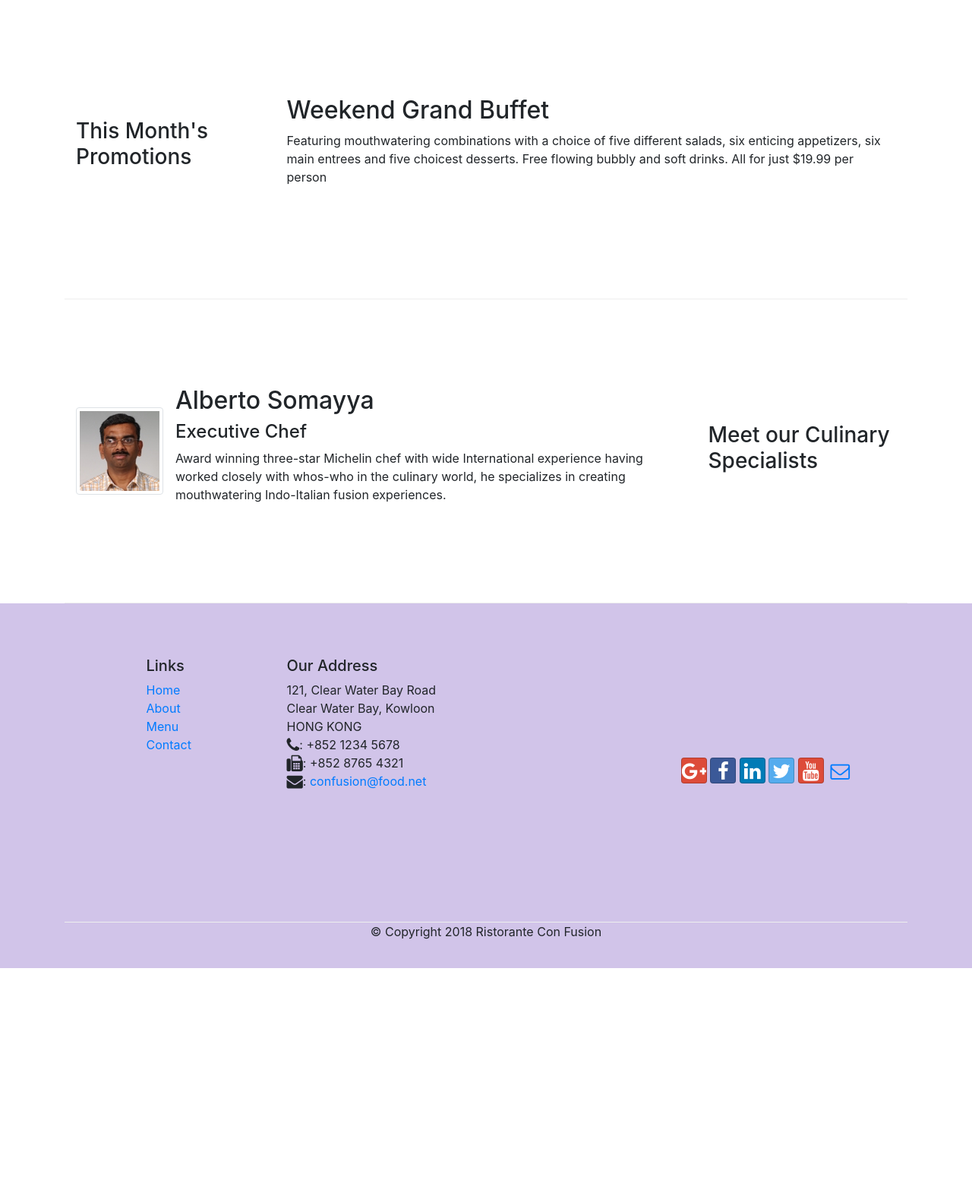
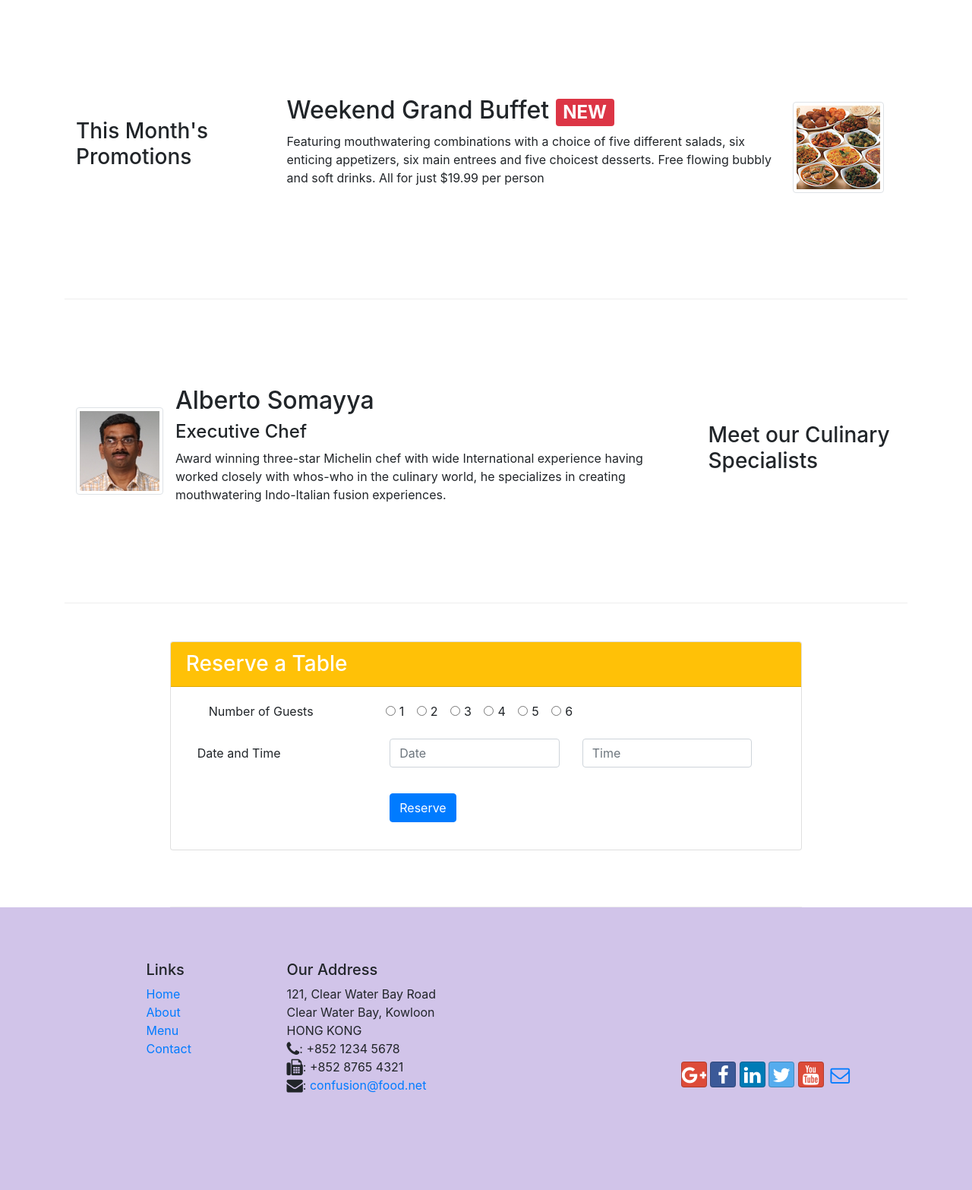
Before and after one commit to evangeldaping/Bootstrap4, a website: page index.html in a window 1280 px wide. Shown: the part 740-2306 px from the top of the page at 76% size. Before the commit the page ends 2014 px from the top, so only its background shows below. Drawn offline with nearby package versions, Linux system fonts and the light colour scheme.

Commit message:
Assignment 2

```diff
--- a/index.html
+++ b/index.html
@@ -26,86 +26,176 @@
             <a class="navbar-brand" href="./index.html"><img src="img/logo.png" height="30" width="41"></a>
             <div class="collapse navbar-collapse" id="Navbar">
                 <ul class="navbar-nav mr-auto">
-                    <li class="nav-item active"><a class="nav-link" href="#"><span class="fa fa-home fa-lg"></span> Home</a></li>
-                    <li class="nav-item"><a class="nav-link" href="./aboutus.html"><span class="fa fa-info fa-lg"></span> About</a></li>
-                    <li class="nav-item"><a class="nav-link" href="#"><span class="fa fa-list fa-lg"></span> Menu</a></li>
-                    <li class="nav-item"><a class="nav-link" href="./contactus.html"><span class="fa fa-address-card fa-lg"></span> Contact</a></li>
+                    <li class="nav-item active"><a class="nav-link" href="#"><span class="fa fa-home fa-lg"></span>
+                            Home</a></li>
+                    <li class="nav-item"><a class="nav-link" href="./aboutus.html"><span
+                                class="fa fa-info fa-lg"></span> About</a></li>
+                    <li class="nav-item"><a class="nav-link" href="#"><span class="fa fa-list fa-lg"></span> Menu</a>
+                    </li>
+                    <li class="nav-item"><a class="nav-link" href="./contactus.html"><span
+                                class="fa fa-address-card fa-lg"></span> Contact</a></li>
                 </ul>
             </div>
         </div>
     </nav>
 
-    <header class = "jumbotron">
-        <div class = "container">
-            <div class = "row row-header">
-                <div class = "col-12 col-sm-6">
+    <header class="jumbotron">
+        <div class="container">
+            <div class="row row-header">
+                <div class="col-12 col-sm-6">
                     <h1>Ristorante con Fusion</h1>
-                    <p>We take inspiration from the World's best cuisines, and create a unique fusion experience. Our lipsmacking creations will tickle your culinary senses!</p>
+                    <p>We take inspiration from the World's best cuisines, and create a unique fusion experience. Our
+                        lipsmacking creations will tickle your culinary senses!</p>
                 </div>
                 <div class="col-12 col-sm align-self-center">
                     <img src="img/logo.png" class="img-fluid">
+                </div>
+
+                <div class="col-12 col-sm align-self-center">
+                    <a href="#ReserveTable" class="btn btn-block btn-warning">Reserve Table</a>
                 </div>
             </div>
         </div>
     </header>
 
-    <div class = "container">
-        <div class = "row row-content align-items-center">
-            <div class = "col-12 col-sm-4 order-sm-last col-md-3">
+    <div class="container">
+        <div class="row row-content align-items-center">
+            <div class="col-12 col-sm-4 order-sm-last col-md-3">
                 <h3>Our Lipsmacking Culinary Creations</h3>
             </div>
-            <div class = "col col-sm order-sm-first col-md">
+            <div class="col col-sm order-sm-first col-md">
                 <div class="media">
                     <img class="d-flex mr-3 img-thumbnail align-self-center" src="img/uthappizza.png" alt="uthappizza">
                     <div class="media-body">
-                        <h2 class="mt-0">Uthappizza <span class="badge badge-danger">HOT</span> <span class="badge badge-pill badge-secondary">$4.99</span></h2>
-                        <p>A unique combination of Indian Uthappam (pancake) and Italian pizza, topped with Cerignola olives, ripe vine cherry tomatoes, Vidalia onion, Guntur chillies and Buffalo Paneer.</p>
+                        <h2 class="mt-0">Uthappizza <span class="badge badge-danger">HOT</span> <span
+                                class="badge badge-pill badge-secondary">$4.99</span></h2>
+                        <p class="d-none d-sm-block">A unique combination of Indian Uthappam (pancake) and Italian
+                            pizza, topped with Cerignola
+                            olives, ripe vine cherry tomatoes, Vidalia onion, Guntur chillies and Buffalo Paneer.</p>
                     </div>
                 </div>
             </div>
         </div>
 
 
-        <div class = "row row-content align-items-center">
-            <div class = "col-12 col-sm-4 col-md-3">
+        <div class="row row-content align-items-center">
+            <div class="col-12 col-sm-4 col-md-3">
                 <h3>This Month's Promotions</h3>
             </div>
-            <div class = "col col-sm col-md">
-                <h2>Weekend Grand Buffet</h2>
-                <p>Featuring mouthwatering combinations with a choice of five different salads, six enticing appetizers, six main entrees and five choicest desserts. Free flowing bubbly and soft drinks. All for just $19.99 per person </p>
+            <div class="col col-sm order-sm-last col-md">
+                <div class="media">
+                    <div class="media-body">
+                        <h2 class="mt-0">Weekend Grand Buffet <span class="badge badge-danger">NEW</span></h2>
+                        <p class="d-none d-sm-block">Featuring mouthwatering combinations with a choice of five
+                            different salads, six enticing appetizers,
+                            six main entrees and five choicest desserts. Free flowing bubbly and soft drinks. All for
+                            just
+                            $19.99 per person </p>
+                    </div>
+                    <img class="d-flex mr-3 img-thumbnail align-self-center" src="img/buffet.png" alt="buffet">
+                </div>
             </div>
         </div>
 
-        <div class = "row row-content align-items-center">
-            <div class = "col-12 col-sm-4 order-sm-last col-md-3">
+        <div class="row row-content align-items-center">
+            <div class="col-12 col-sm-4 order-sm-last col-md-3">
                 <h3>Meet our Culinary Specialists</h3>
             </div>
-            <div class = "col col-sm order-sm-first col-md">
+            <div class="col col-sm order-sm-first col-md">
                 <div class="media">
                     <img class="d-flex mr-3 img-thumbnail align-self-center" src="img/alberto.png" alt="alberto">
                     <div class="media-body">
                         <h2>Alberto Somayya</h2>
                         <h4>Executive Chef</h4>
-                        <p>Award winning three-star Michelin chef with wide International experience having worked closely with whos-who in the culinary world, he specializes in creating mouthwatering Indo-Italian fusion experiences. </p>
-                </div>
+                        <p class="d-none d-sm-block">Award winning three-star Michelin chef with wide International
+                            experience having worked
+                            closely with whos-who in the culinary world, he specializes in creating mouthwatering
+                            Indo-Italian fusion experiences. </p>
                     </div>
                 </div>
             </div>
         </div>
 
-    <footer class = "footer">
-        <div class = "container">
-            <div class = "row row-content">
-                <div class = "col-4 offset-1 col-sm-2">
+        <div class="col-12 col-sm-9 row-content align-items-center" id="ReserveTable">
+            <div class="card">
+                <h3 class="card-header bg-warning text-white">Reserve a Table</h3>
+                <div class="card-body">
+                    <form>
+
+                        <div class="form-group row container">
+
+                            <div class="col-12 col-md-12 form-group">
+                                <label class="col-12 col-md-4 align-items-center" for="guestnumber">Number of Guests</label>
+                                <div class="form-check-inline">
+                                    <label class="form-check-label">
+                                        <input type="radio" class="form-check-input" name="one">1
+                                    </label>
+                                </div>
+                                <div class="form-check-inline">
+                                    <label class="form-check-label">
+                                        <input type="radio" class="form-check-input" name="two">2
+                                    </label>
+                                </div>
+                                <div class="form-check-inline">
+                                    <label class="form-check-label">
+                                        <input type="radio" class="form-check-input" name="three">3
+                                    </label>
+                                </div>
+                                <div class="form-check-inline">
+                                    <label class="form-check-label">
+                                        <input type="radio" class="form-check-input" name="four">4
+                                    </label>
+                                </div>
+                                <div class="form-check-inline">
+                                    <label class="form-check-label">
+                                        <input type="radio" class="form-check-input" name="five">5
+                                    </label>
+                                </div>
+                                <div class="form-check-inline">
+                                    <label class="form-check-label">
+                                        <input type="radio" class="form-check-input" name="six">6
+                                    </label>
+                                </div>
+                            </div>
+
+
+                            <label for="datetime" class="col-12 col-md-4 col-form-label">Date and Time</label>
+
+                            <div class="col-12 col-md-4">
+                                <input type="tel" class="form-control" id="date" name="date" placeholder="Date">
+                            </div>
+                            <div class="col-12 col-md-4">
+                                <input type="tel" class="form-control" id="time" name="time" placeholder="Time">
+                            </div>
+
+                            <br><br><br>
+                            <div class="offset-md-4 col-12 col-md-4">
+                                <button type="submit" class="btn btn-primary">
+                                    Reserve
+                                </button>
+                            </div>
+                        </div>
+                    </form>
+                </div>
+            </div>
+        </div>
+    </div>
+
+    </div>
+
+    <footer class="footer">
+        <div class="container">
+            <div class="row row-content">
+                <div class="col-4 offset-1 col-sm-2">
                     <h5>Links</h5>
-                    <ul class = "list-unstyled">
+                    <ul class="list-unstyled">
                         <li><a href="#">Home</a></li>
                         <li><a href="./aboutus.html">About</a></li>
                         <li><a href="#">Menu</a></li>
                         <li><a href="#">Contact</a></li>
                     </ul>
                 </div>
-                <div class = "col-7 col-sm-5">
+                <div class="col-7 col-sm-5">
                     <h5>Our Address</h5>
                     <address>
                         121, Clear Water Bay Road<br>
@@ -116,19 +206,24 @@
                         <i class="fa fa-envelope fa-lg"></i>: <a href="mailto:confusion@food.net">confusion@food.net</a>
                     </address>
                 </div>
-                <div class = "col-12 col-sm-4 align-self-center">
-                    <div class = "text-center">
-                        <a class="btn btn-social-icon btn-google" href="http://google.com/+"><i class="fa fa-google-plus fa-lg"></i></a>
-                        <a class="btn btn-social-icon btn-facebook" href="http://www.facebook.com/profile.php?id="><i class="fa fa-facebook fa-lg"></i></a>
-                        <a class="btn btn-social-icon btn-linkedin" href="http://www.linkedin.com/in/"><i class="fa fa-linkedin fa-lg"></i></a>
-                        <a class="btn btn-social-icon btn-twitter" href="http://twitter.com/"><i class="fa fa-twitter fa-lg"></i></a>
-                        <a class="btn btn-social-icon btn-google" href="http://youtube.com/"><i class="fa fa-youtube fa-lg"></i></a>
+                <div class="col-12 col-sm-4 align-self-center">
+                    <div class="text-center">
+                        <a class="btn btn-social-icon btn-google" href="http://google.com/+"><i
+                                class="fa fa-google-plus fa-lg"></i></a>
+                        <a class="btn btn-social-icon btn-facebook" href="http://www.facebook.com/profile.php?id="><i
+                                class="fa fa-facebook fa-lg"></i></a>
+                        <a class="btn btn-social-icon btn-linkedin" href="http://www.linkedin.com/in/"><i
+                                class="fa fa-linkedin fa-lg"></i></a>
+                        <a class="btn btn-social-icon btn-twitter" href="http://twitter.com/"><i
+                                class="fa fa-twitter fa-lg"></i></a>
+                        <a class="btn btn-social-icon btn-google" href="http://youtube.com/"><i
+                                class="fa fa-youtube fa-lg"></i></a>
                         <a class="btn btn-social-icon" href="mailto:"><i class="fa fa-envelope-o fa-lg"></i></a>
                     </div>
                 </div>
             </div>
-           <div class = "row justify-content-center">
-                <div class = "col-auto">
+            <div class="row justify-content-center">
+                <div class="col-auto">
                     <p>© Copyright 2018 Ristorante Con Fusion</p>
                 </div>
             </div>
```
Also changed, not shown: aboutus.html (line endings or trailing spaces). Lines whose indentation alone changed are shown as unchanged.
